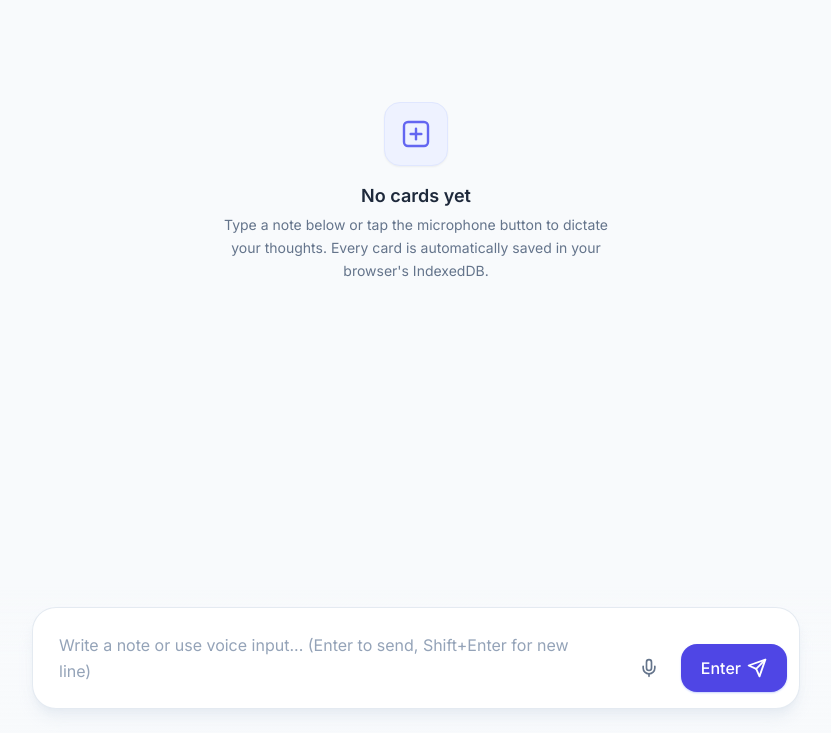
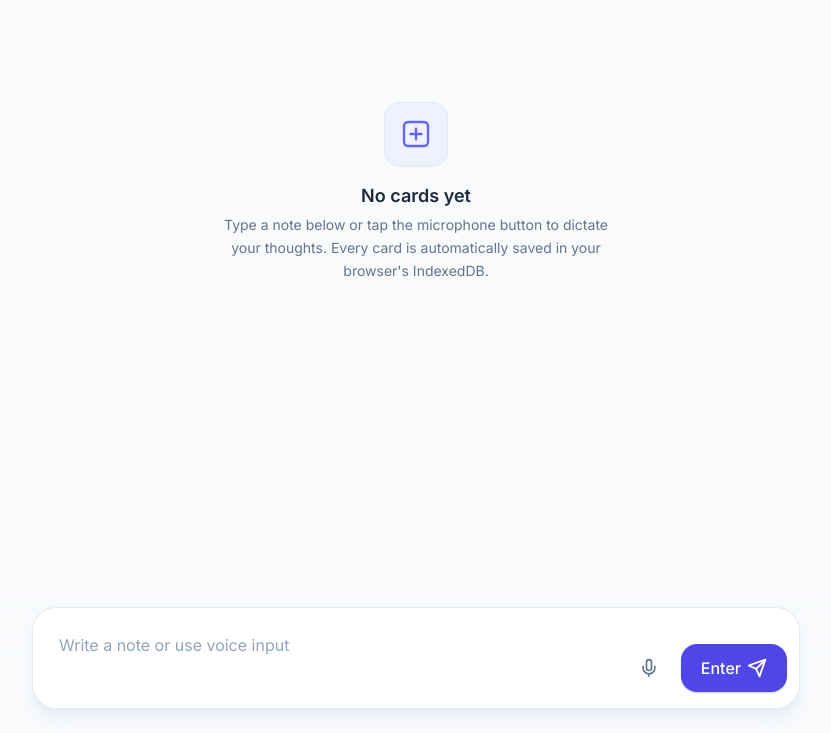
Before and after one commit to sachinsharma4/quick_note-, a plain HTML site: page index.html in a window 1280 px wide. Shown: the part 67-800 px from the top of the page, without its empty margins (224-1055 px from the left). Drawn offline with nearby package versions, Linux system fonts and the light colour scheme.

Commit message:
Update index.html
placeholder text edit

```diff
--- a/index.html
+++ b/index.html
@@ -193,7 +193,7 @@
                 <textarea
                     id="note-input"
                     rows="2"
-                    placeholder="Write a note or use voice input... (Enter to send, Shift+Enter for new line)"
+                    placeholder="Write a note or use voice input"
                     class="flex-1 min-h-[64px] max-h-[320px] py-3 px-3.5 bg-transparent text-slate-800 placeholder-slate-400 text-base resize-none focus:outline-none leading-relaxed"
                     aria-label="Note text input"
                 ></textarea>
```
